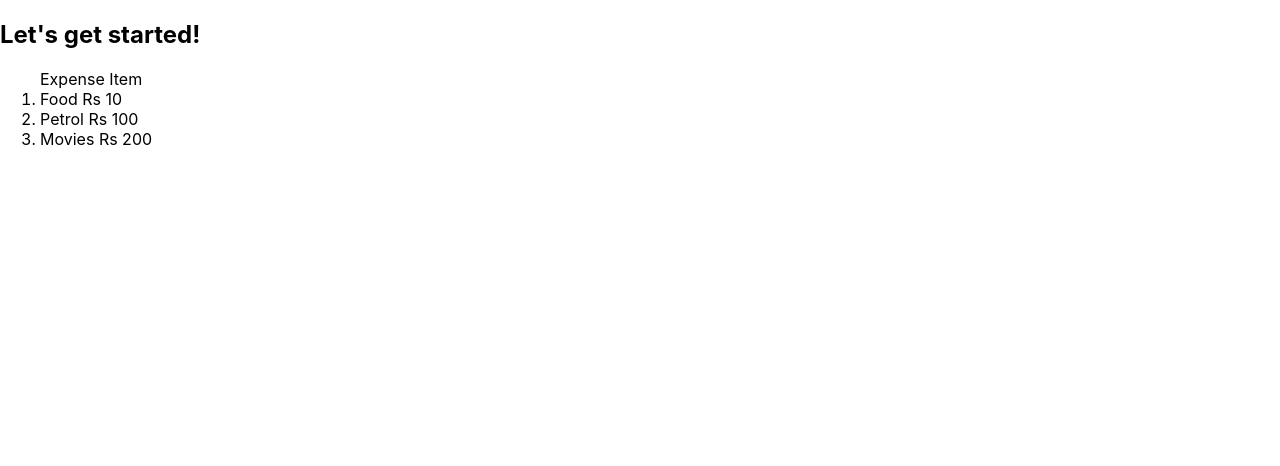
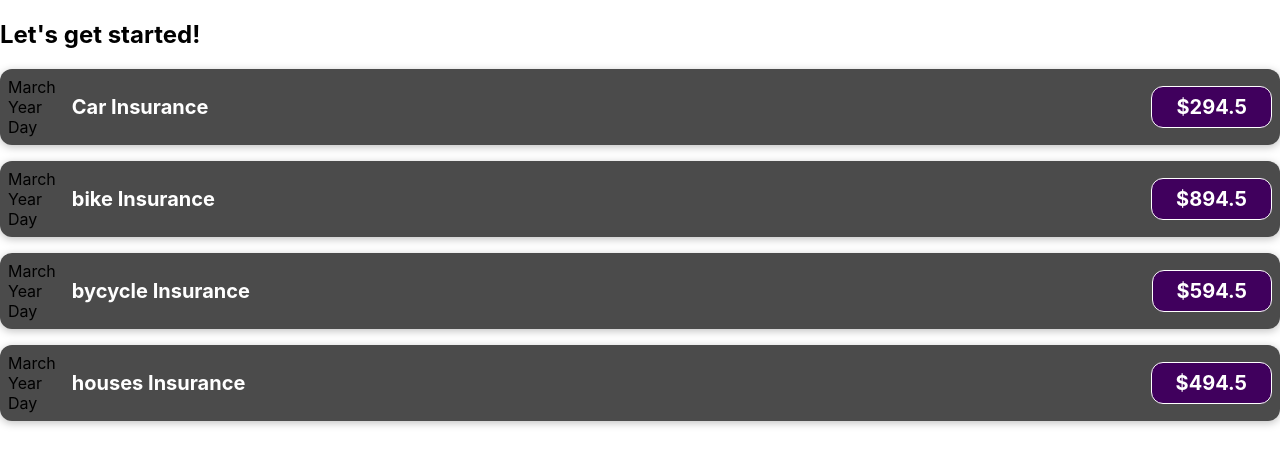
Before and after one commit to mshakir082/Sharpener_React.js, a JavaScript app: page / in a window 1280 px wide. Shown: the top 466 px of the page. Built offline with nearby package versions, Linux system fonts and the light colour scheme.

Commit message:
Props properties Done

```diff
--- a/src/App.js
+++ b/src/App.js
@@ -1,9 +1,16 @@
 import ExpenseItem from "./components/ExpenseItem";
 function App() {
+  const expenses = [
+    { id:'1',title: "Car Insurance", amount: 294.5, date: new Date(2021, 2, 28) },
+    { id:'2',title: "bike Insurance", amount: 894.5, date: new Date(2021, 2, 28) },
+    {id:'3', title: "bycycle Insurance", amount: 594.5, date: new Date(2021, 2, 28) },
+    { id:'4',title: "houses Insurance", amount: 494.5, date: new Date(2021, 2, 28) },
+  ];
   return (
     <div>
       <h2>Let's get started!</h2>
-      <ExpenseItem/>
+      {expenses.map((el)=>(<ExpenseItem id={el.id} title={el.title} amount={el.amount} date={el.date}/>))}
+
     </div>
   );
 }
--- /dev/null
+++ b/src/components/ExpenseItem.css
@@ -0,0 +1,56 @@
+.expense-item {
+    display: flex;
+    justify-content: space-between;
+    align-items: center;
+    box-shadow: 0 2px 8px rgba(0, 0, 0, 0.25);
+    padding: 0.5rem;
+    margin: 1rem 0;
+    border-radius: 12px;
+    background-color: #4b4b4b;
+  }
+
+  .expense-item__description {
+    display: flex;
+    flex-direction: column;
+    gap: 1rem;
+    align-items: flex-end;
+    flex-flow: column-reverse;
+    justify-content: flex-start;
+    flex: 1;
+  }
+
+  .expense-item h2 {
+    color: #3a3a3a;
+    font-size: 1rem;
+    flex: 1;
+    margin: 0 1rem;
+    color: white;
+  }
+
+  .expense-item__price {
+    font-size: 1rem;
+    font-weight: bold;
+    color: white;
+    background-color: #40005d;
+    border: 1px solid white;
+    padding: 0.5rem;
+    border-radius: 12px;
+  }
+
+  @media (min-width: 580px) {
+    .expense-item__description {
+      flex-direction: row;
+      align-items: center;
+      justify-content: flex-start;
+      flex: 1;
+    }
+
+    .expense-item__description h2 {
+      font-size: 1.25rem;
+    }
+
+    .expense-item__price {
+      font-size: 1.25rem;
+      padding: 0.5rem 1.5rem;
+    }
+  }
--- a/src/components/ExpenseItem.js
+++ b/src/components/ExpenseItem.js
@@ -1,11 +1,21 @@
-function ExpenseItem(){
+import './ExpenseItem.css'
+function ExpenseItem(props){
+    // console.log(props)
+    // const expenseDate=new Date();
+    // const expenseTitle='Car Insurance';
+    // const expensePrice =294.5;
     return (
+        <div key={props.id} className="expense-item" >
         <div>
-             <ol> Expense Item
-       <li>Food Rs 10</li>
-       <li>Petrol Rs 100</li>
-      <li>Movies Rs 200</li>
-       </ol>
+            <div>{props.date.toLocaleString('en-US',{month:'long'})}</div>
+            <div>Year</div>
+            <div>Day</div>
+        </div>
+        <div className="expense-item__description">
+            <h2>{props.title}</h2>
+            <div className="expense-item__price">${props.amount}</div>
+        </div>
+
         </div>
     )
 }
```
Also changed, not shown: package.json (line endings or trailing spaces), public/index.html (line endings or trailing spaces), public/manifest.json, public/robots.txt, src/index.css (line endings or trailing spaces), src/index.js (line endings or trailing spaces), 2 other files (tests, documents, lock files or other folders).
